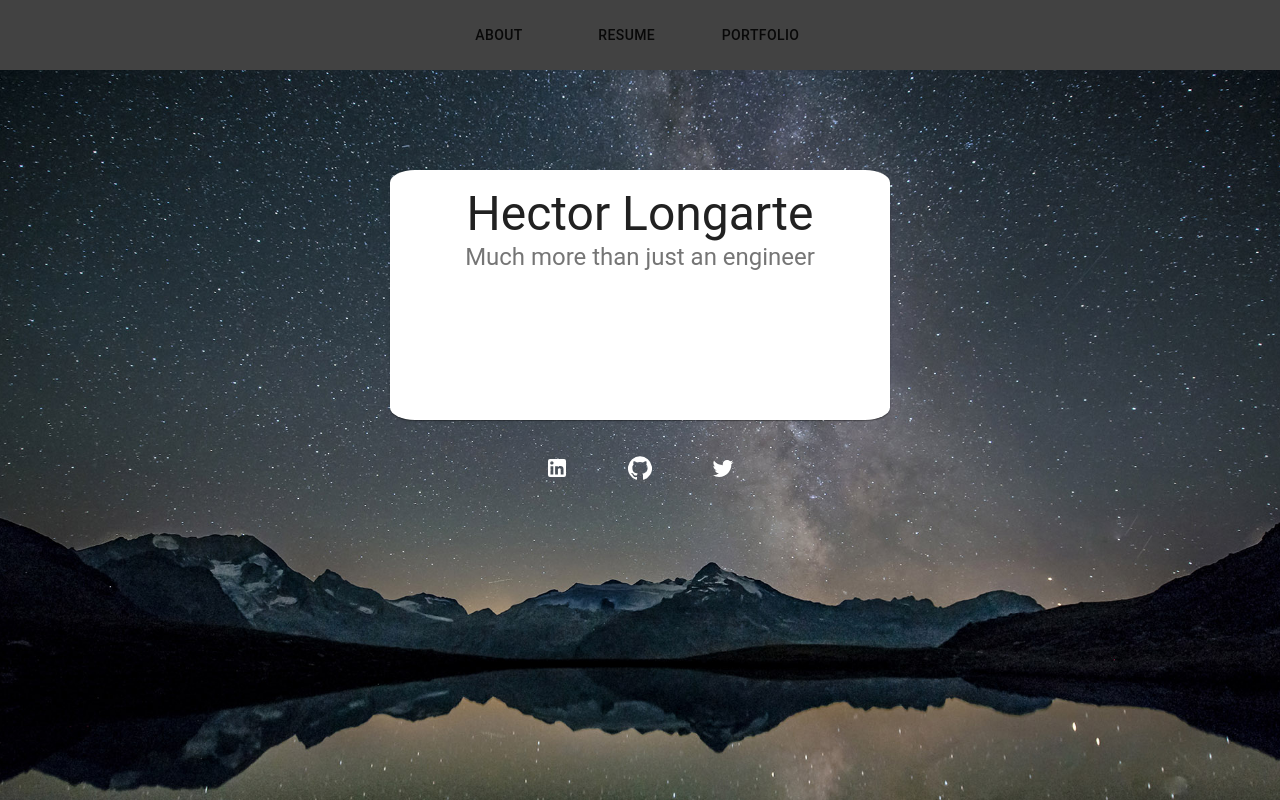
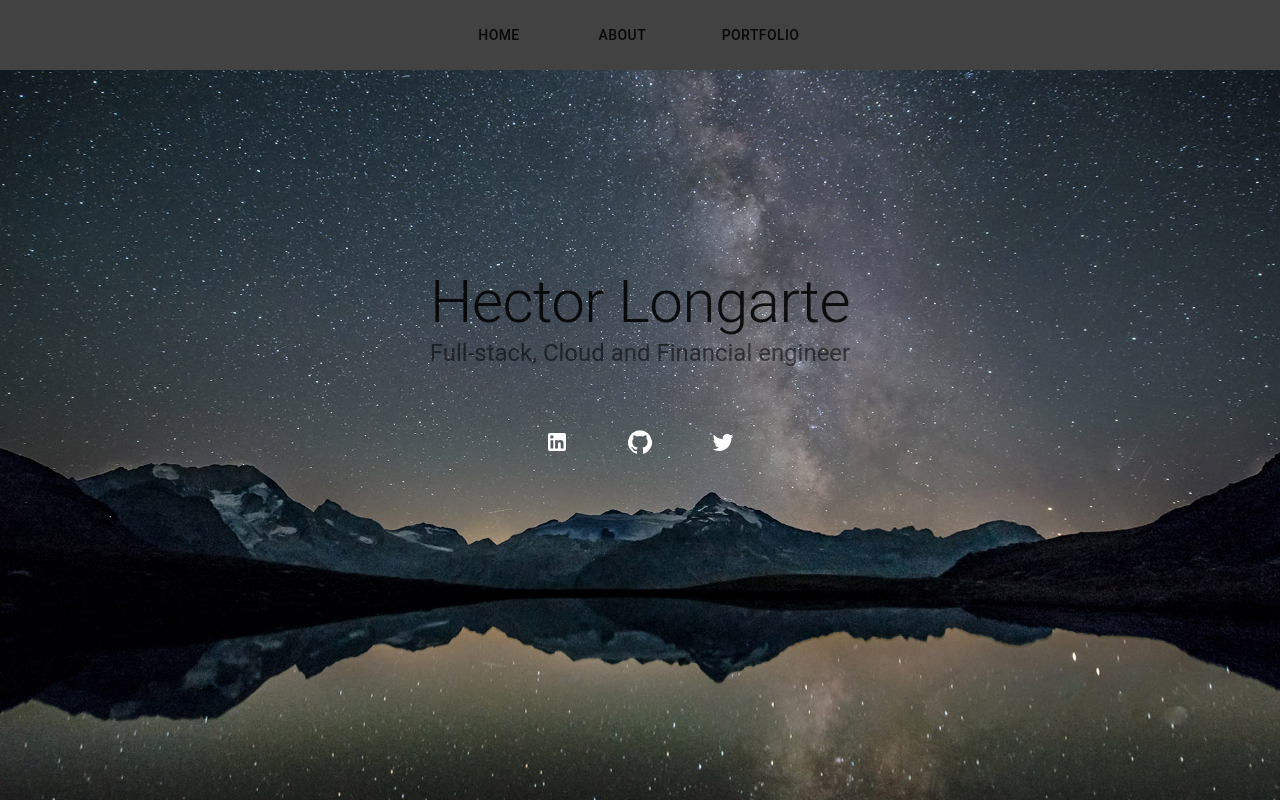
Before and after one commit to heclon/react-resume-hector, a React (Create React App) app: page / in a window 1280 px wide. Shown: the top 800 px of the page. Built offline with nearby package versions, Linux system fonts and the light colour scheme.

Commit message:
Fixed styles and cleanup

```diff
--- a/src/components/views/PersonalCard.js
+++ b/src/components/card/PersonalCard.js
@@ -6,7 +6,10 @@ import Typography from "@material-ui/core/Typography";
 
 const useStyles = makeStyles({
   cardPersonal: {
-    minHeight: 250,
+    background: "transparent",
+    boxShadow: "none",
+    marginTop: 150,
+    minHeight: 50,
     minWidth: 500,
     maxWidth: 550,
     borderRadius: "5%",
@@ -19,11 +22,11 @@ const PersonalCard = () => {
   return (
     <Card className={classes.cardPersonal}>
       <CardContent>
-        <Typography variant="h3" component="h3">
+        <Typography variant="h2" component="h2">
           Hector Longarte
         </Typography>
         <Typography variant="h5" className={classes.pos} color="textSecondary">
-          Much more than just an engineer
+          Full-stack, Cloud and Financial engineer
         </Typography>
       </CardContent>
     </Card>
--- a/src/components/background/PanelHeroImage.js
+++ b/src/components/header/Header.js
@@ -3,31 +3,16 @@ import styled from "styled-components";
 import backgroundImage from "../../static/images/bg7.jpg";
 import { makeStyles } from "@material-ui/core/styles";
 import Grid from "@material-ui/core/Grid";
-import PersonalCard from "../views/PersonalCard";
-import SocialMediaBar from "../views/SocialMediaBar";
+import PersonalCard from "../card/PersonalCard";
+import SocialMediaBar from "../social/SocialMediaGrid";
+import Chevron from "../../static/cursor/arrow-213-24.ico";
 
 const useStyles = makeStyles({
-  cardPersonal: {
-    minWidth: 500,
-    maxWidth: 550,
-    borderRadius: "5%",
-  },
-  cardSocialMedia: {
-    minWidth: 400,
-    maxWidth: 400,
-    marginTop: 30,
-  },
   grid: {
     minWidth: 500,
     marginTop: 100,
     flexDirection: "column",
     alignItems: "center",
-  },
-  title: {
-    fontSize: 14,
-  },
-  pos: {
-    marginBottom: 12,
   },
 });
 
@@ -43,9 +28,11 @@ const PanelHeroImageContainer = styled.div`
   -webkit-background-size: cover !important;
   text-align: center;
   display: inline-block;
+  cursor: url(${Chevron}) 30 30,auto;
+}
 `;
 
-const PanelHeroImage = () => {
+const Header = () => {
   const classes = useStyles();
   return (
     <PanelHeroImageContainer image={backgroundImage}>
@@ -61,4 +48,4 @@ const PanelHeroImage = () => {
   );
 };
 
-export default PanelHeroImage;
+export default Header;
--- a/src/components/views/SocialMediaBar.js
+++ b/src/components/social/SocialMediaGrid.js
@@ -31,12 +31,21 @@ const SocialMediaBar = () => {
     <Grid container className={classes.grid}>
       <Grid item xs={4}>
         <Fab className={classes.fab}>
-          <LinkedIn />
+          <LinkedIn
+            onClick={() =>
+              window.open(
+                "https://www.linkedin.com/in/hector-longarte/",
+                "_blank"
+              )
+            }
+          />
         </Fab>
       </Grid>
       <Grid item xs={4}>
         <Fab className={classes.fab}>
-          <GitHub />
+          <GitHub
+            onClick={() => window.open("https://github.com/heclon", "_blank")}
+          />
         </Fab>
       </Grid>
       <Grid item xs={4}>
--- a/src/components/views/MyAppBar.js
+++ b/src/components/toolbar/MyAppBar.js
@@ -1,10 +1,26 @@
-import * as React from "react";
+import React from "react";
 import Button from "@material-ui/core/Button";
 import { AppBar } from "@material-ui/core";
 import Toolbar from "./Toolbar";
 import Grid from "@material-ui/core/Grid";
 import { makeStyles } from "@material-ui/core/styles";
+import useScrollTrigger from "@material-ui/core/useScrollTrigger";
+import Slide from "@material-ui/core/Slide";
+import PropTypes from "prop-types";
+function HideOnScroll(props) {
+  const { children, window } = props;
+  const trigger = useScrollTrigger({ target: window ? window() : undefined });
 
+  return (
+    <Slide appear={false} direction="down" in={!trigger}>
+      {children}
+    </Slide>
+  );
+}
+HideOnScroll.propTypes = {
+  children: PropTypes.element.isRequired,
+  window: PropTypes.func,
+};
 const useStyles = makeStyles((theme) => ({
   grid: {
     maxWidth: 370,
@@ -31,10 +47,10 @@ function MyAppBar() {
         <Toolbar className={classes.toolbar}>
           <Grid container className={classes.grid} spacing={3}>
             <Grid item xs={4}>
-              <Button className={classes.button}>About</Button>
+              <Button className={classes.button}>Home</Button>
             </Grid>
             <Grid item xs={4}>
-              <Button className={classes.button}>Resume</Button>
+              <Button className={classes.button}>About</Button>
             </Grid>
             <Grid item xs={4}>
               <Button className={classes.button}>Portfolio</Button>
@@ -42,7 +58,6 @@ function MyAppBar() {
           </Grid>
         </Toolbar>
       </AppBar>
-      <Toolbar />
     </React.Fragment>
   );
 }
--- a/src/containers/App.js
+++ b/src/containers/App.js
@@ -1,6 +1,6 @@
-import PanelHeroImage from "../components/background/PanelHeroImage";
 import React from "react";
-import MyAppBar from "../components/views/MyAppBar";
+import Header from "../components/header/Header";
+import MyAppBar from "../components/toolbar/MyAppBar";
 import {
   createTheme,
   ThemeProvider,
@@ -33,7 +33,7 @@ function App(props) {
       <ThemeProvider theme={theme}>
         <CssBaseline />
         <MyAppBar />
-        <PanelHeroImage />
+        <Header />
       </ThemeProvider>
     </React.Fragment>
   );
```
Also changed, not shown: src/components/toolbar/Toolbar.js (renamed from src/components/views/Toolbar.js), 1 other file (tests, documents, lock files or other folders).
